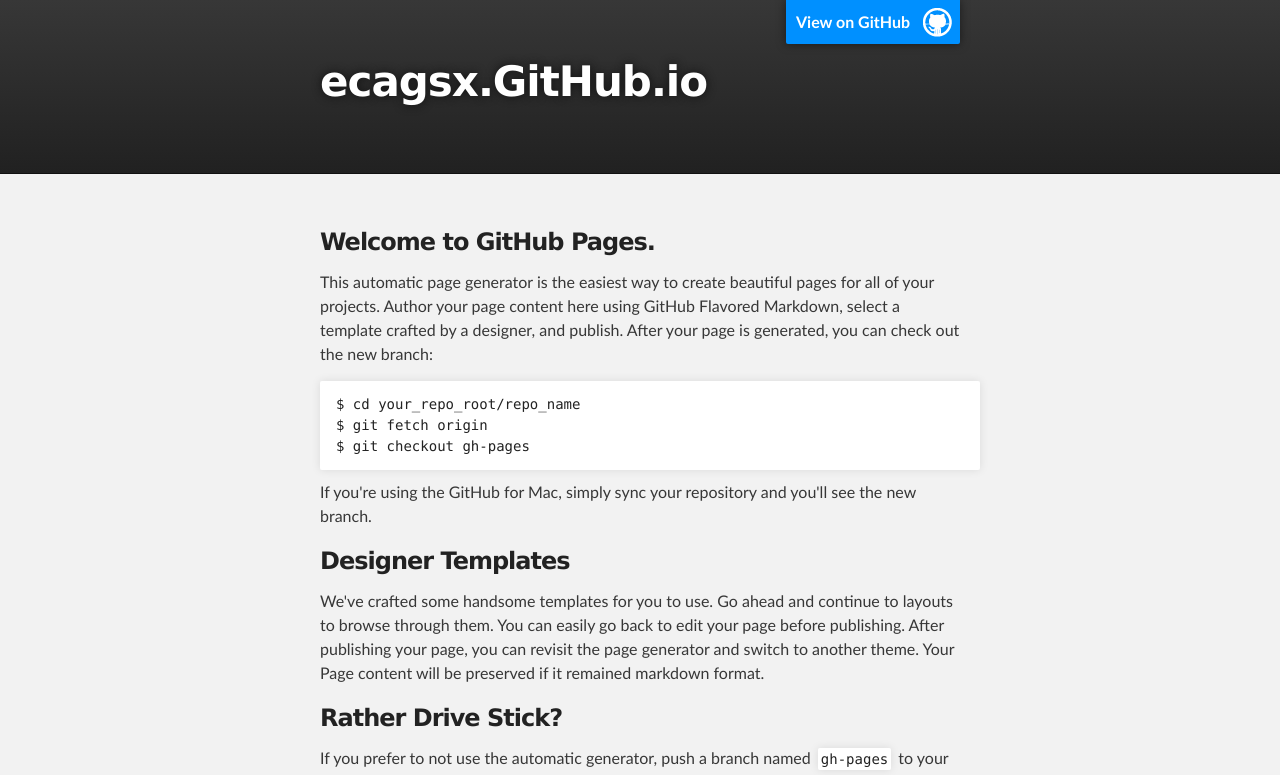
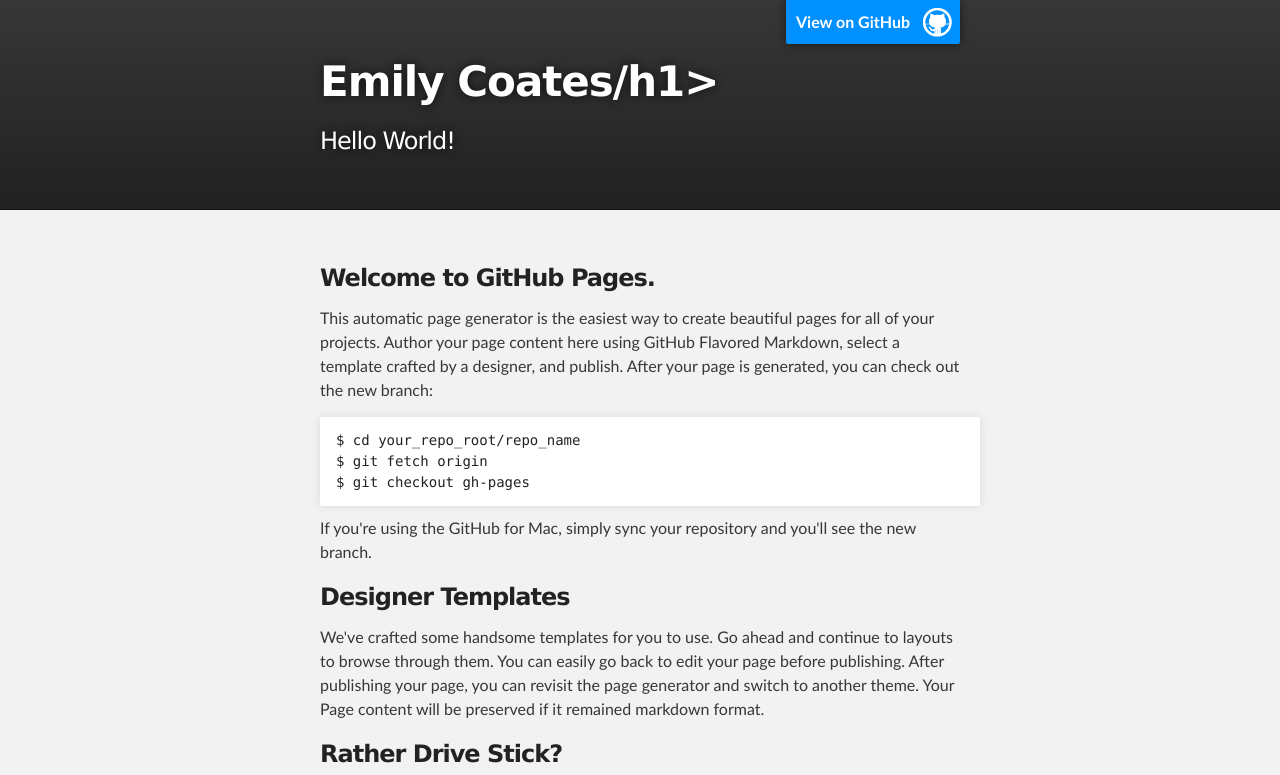
Before and after one commit to ecagsx/ecagsx.github.io, a plain HTML site: page index.html in a window 1280 px wide. Shown: the top 775 px of the page. Drawn offline with Linux system fonts and the light colour scheme.

Commit message:
Added a friendlier title and tagline

```diff
--- a/index.html
+++ b/index.html
@@ -18,8 +18,8 @@
         <header class="inner">
           <a id="forkme_banner" href="https://github.com/ecagsx">View on GitHub</a>
 
-          <h1 id="project_title">ecagsx.GitHub.io</h1>
-          <h2 id="project_tagline"></h2>
+          <h1 id="project_title">Emily Coates/h1>
+          <h2 id="project_tagline">Hello World!</h2>
 
         </header>
     </div>
```
